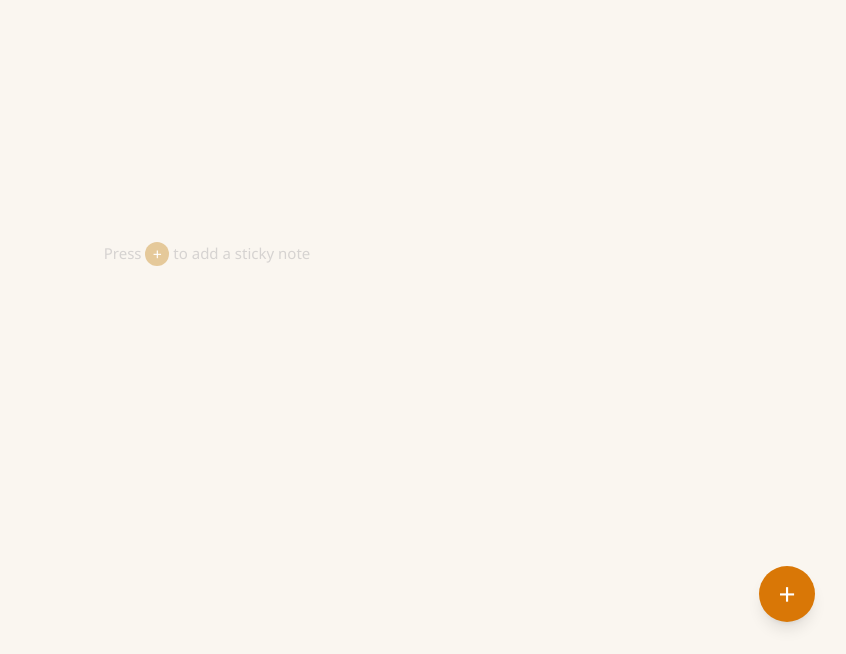
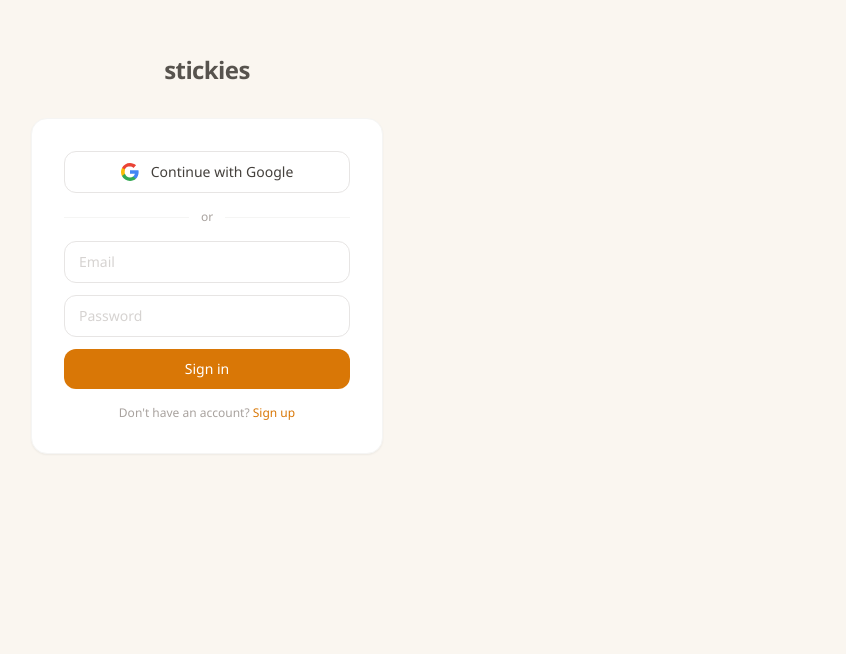
Before and after one commit to matthewhuang11/stickies, a React (Vite) app: page / in a window 1280 px wide. Shown: the part 146-800 px from the top of the page, without its empty margins (433-1279 px from the left). Built offline with nearby package versions, Linux system fonts and the light colour scheme; no server answers.

Commit message:
adding OAuth + login

```diff
--- a/package.json
+++ b/package.json
@@ -9,6 +9,7 @@
     "preview": "vite preview"
   },
   "dependencies": {
+    "@supabase/supabase-js": "^2.107.0",
     "@tiptap/extension-task-item": "^3.23.4",
     "@tiptap/extension-task-list": "^3.23.4",
     "@tiptap/react": "^3.23.4",
--- a/src/App.jsx
+++ b/src/App.jsx
@@ -1,5 +1,24 @@
+import { useState, useEffect } from 'react'
+import { supabase } from './lib/supabase'
 import Wall from './components/Wall'
+import LoginPage from './components/LoginPage'
 
 export default function App() {
-  return <Wall />
+  const [user, setUser] = useState(undefined) // undefined = loading
+
+  useEffect(() => {
+    supabase.auth.getSession().then(({ data: { session } }) => {
+      setUser(session?.user ?? null)
+    })
+
+    const { data: { subscription } } = supabase.auth.onAuthStateChange((_event, session) => {
+      setUser(session?.user ?? null)
+    })
+
+    return () => subscription.unsubscribe()
+  }, [])
+
+  if (user === undefined) return null
+
+  return user ? <Wall /> : <LoginPage />
 }
--- /dev/null
+++ b/src/components/LoginPage.jsx
@@ -0,0 +1,110 @@
+import { useState } from 'react'
+import { supabase } from '../lib/supabase'
+
+export default function LoginPage() {
+  const [mode, setMode] = useState('signin')
+  const [email, setEmail] = useState('')
+  const [password, setPassword] = useState('')
+  const [error, setError] = useState(null)
+  const [loading, setLoading] = useState(false)
+  const [message, setMessage] = useState(null)
+
+  async function handleGoogle() {
+    await supabase.auth.signInWithOAuth({
+      provider: 'google',
+      options: { redirectTo: window.location.origin },
+    })
+  }
+
+  async function handleSubmit(e) {
+    e.preventDefault()
+    setError(null)
+    setMessage(null)
+    setLoading(true)
+    if (mode === 'signin') {
+      const { error } = await supabase.auth.signInWithPassword({ email, password })
+      if (error) setError(error.message)
+    } else {
+      const { error } = await supabase.auth.signUp({ email, password })
+      if (error) setError(error.message)
+      else setMessage('Check your email to confirm your account.')
+    }
+    setLoading(false)
+  }
+
+  return (
+    <div className="min-h-screen flex items-center justify-center" style={{ backgroundColor: '#faf6f0' }}>
+      <div className="w-full max-w-sm px-4">
+        <h1 className="text-2xl font-semibold text-stone-600 text-center mb-8 tracking-tight">stickies</h1>
+
+        <div className="bg-white rounded-2xl shadow-sm border border-stone-100 p-8 space-y-4">
+          <button
+            onClick={handleGoogle}
+            className="w-full flex items-center justify-center gap-3 px-4 py-2.5 border border-stone-200 rounded-xl text-stone-700 text-sm font-medium hover:bg-stone-50 transition-colors"
+          >
+            <GoogleIcon />
+            Continue with Google
+          </button>
+
+          <div className="flex items-center gap-3">
+            <hr className="flex-1 border-stone-100" />
+            <span className="text-xs text-stone-400">or</span>
+            <hr className="flex-1 border-stone-100" />
+          </div>
+
+          <form onSubmit={handleSubmit} className="space-y-3">
+            <input
+              type="email"
+              placeholder="Email"
+              value={email}
+              onChange={e => setEmail(e.target.value)}
+              required
+              className="w-full px-3.5 py-2.5 border border-stone-200 rounded-xl text-sm text-stone-700 placeholder:text-stone-300 focus:outline-none focus:border-amber-400 transition-colors"
+            />
+            <input
+              type="password"
+              placeholder="Password"
+              value={password}
+              onChange={e => setPassword(e.target.value)}
+              required
+              className="w-full px-3.5 py-2.5 border border-stone-200 rounded-xl text-sm text-stone-700 placeholder:text-stone-300 focus:outline-none focus:border-amber-400 transition-colors"
+            />
+
+            {error && <p className="text-xs text-red-500">{error}</p>}
+            {message && <p className="text-xs text-emerald-600">{message}</p>}
+
+            <button
+              type="submit"
+              disabled={loading}
+              className="w-full py-2.5 rounded-xl text-sm font-medium text-white transition-opacity disabled:opacity-50"
+              style={{ backgroundColor: '#d97706' }}
+            >
+              {loading ? '…' : mode === 'signin' ? 'Sign in' : 'Create account'}
+            </button>
+          </form>
+
+          <p className="text-center text-xs text-stone-400">
+            {mode === 'signin' ? "Don't have an account? " : 'Already have an account? '}
+            <button
+              onClick={() => { setMode(m => m === 'signin' ? 'signup' : 'signin'); setError(null); setMessage(null) }}
+              className="text-amber-600 hover:text-amber-700 transition-colors"
+            >
+              {mode === 'signin' ? 'Sign up' : 'Sign in'}
+            </button>
+          </p>
+        </div>
+      </div>
+    </div>
+  )
+}
+
+function GoogleIcon() {
+  return (
+    <svg width="18" height="18" viewBox="0 0 18 18" aria-hidden="true">
+      <path d="M17.64 9.2c0-.637-.057-1.251-.164-1.84H9v3.481h4.844c-.209 1.125-.843 2.078-1.796 2.717v2.258h2.908C16.658 14.013 17.64 11.706 17.64 9.2z" fill="#4285F4"/>
+      <path d="M9 18c2.43 0 4.467-.806 5.956-2.18l-2.908-2.259c-.806.54-1.837.86-3.048.86-2.344 0-4.328-1.584-5.036-3.711H.957v2.332C2.438 15.983 5.482 18 9 18z" fill="#34A853"/>
+      <path d="M3.964 10.71c-.18-.54-.282-1.117-.282-1.71s.102-1.17.282-1.71V4.958H.957C.347 6.173 0 7.548 0 9s.348 2.827.957 4.042l3.007-2.332z" fill="#FBBC05"/>
+      <path d="M9 3.58c1.321 0 2.508.454 3.44 1.345l2.582-2.58C13.463.891 11.426 0 9 0 5.482 0 2.438 2.017.957 4.958L3.964 6.29C4.672 4.163 6.656 3.58 9 3.58z" fill="#EA4335"/>
+    </svg>
+  )
+}
--- a/src/components/Wall.jsx
+++ b/src/components/Wall.jsx
@@ -2,8 +2,14 @@ import { useState, useEffect, useRef } from 'react'
 import { AnimatePresence, motion, useAnimate } from 'framer-motion'
 import { StickyNote } from './StickyNote'
 import { StickyEditor } from './StickyEditor'
-import { createSticky, loadStickies, saveStickies } from '../lib/stickies'
-import { loadTags, saveTags, createTag } from '../lib/tags'
+import { createSticky } from '../lib/stickies'
+import { createTag } from '../lib/tags'
+import { supabase } from '../lib/supabase'
+import {
+  fetchStickies, fetchTags,
+  insertSticky, updateSticky, deleteSticky,
+  insertTag, deleteTag, clearTagFromStickies,
+} from '../lib/db'
 
 const STICKY_SIZE = 160 // w-40 = 10rem
 // Trash can is fixed at bottom-left: left:32, bottom:32, size:56
@@ -54,8 +60,9 @@ function CrumpleBall({ startX, startY, color, onComplete }) {
 }
 
 export default function Wall() {
-  const [stickies, setStickies] = useState(() => loadStickies())
-  const [tags, setTags] = useState(() => loadTags())
+  const [stickies, setStickies] = useState([])
+  const [tags, setTags] = useState([])
+  const [loading, setLoading] = useState(true)
   const [filterTagId, setFilterTagId] = useState(null)
   const [editingId, setEditingId] = useState(null)
   const [editOrigin, setEditOrigin] = useState(null)
@@ -68,8 +75,12 @@ export default function Wall() {
   const toastTimer = useRef(null)
   const [trashScope, trashAnimate] = useAnimate()
 
-  useEffect(() => { saveStickies(stickies) }, [stickies])
-  useEffect(() => { saveTags(tags) }, [tags])
+  useEffect(() => {
+    Promise.all([fetchStickies(), fetchTags()])
+      .then(([s, t]) => { setStickies(s); setTags(t) })
+      .catch(err => console.error('load error:', err))
+      .finally(() => setLoading(false))
+  }, [])
 
   const editingSticky = editingId
     ? (pendingSticky?.id === editingId ? pendingSticky : stickies.find(s => s.id === editingId) ?? null)
@@ -89,6 +100,7 @@ export default function Wall() {
   function handleCreateTag(name, color) {
     const tag = createTag(name, color)
     setTags(prev => [tag, ...prev])
+    insertTag(tag)
     return tag
   }
 
@@ -97,6 +109,8 @@ export default function Wall() {
     setStickies(prev => prev.map(s => s.tagId === tagId ? { ...s, tagId: null } : s))
     setPendingSticky(prev => prev?.tagId === tagId ? { ...prev, tagId: null } : prev)
     setFilterTagId(prev => prev === tagId ? null : prev)
+    deleteTag(tagId)
+    clearTagFromStickies(tagId)
   }
 
   function handleEditStart(id) {
@@ -130,6 +144,7 @@ export default function Wall() {
     setEditingId(null)
     setEditOrigin(null)
     setStickies(prev => prev.filter(s => s.id !== id))
+    deleteSticky(id)
 
     if (rect) {
       setShowTrash(true)
@@ -169,6 +184,7 @@ export default function Wall() {
       next.splice(index, 0, sticky)
       return next
     })
+    insertSticky(sticky)
     deletedRef.current = null
     clearTimeout(toastTimer.current)
     setShowToast(false)
@@ -185,7 +201,11 @@ export default function Wall() {
   function handleEditorClose() {
     if (pendingSticky) {
       setStickies(prev => [...prev, pendingSticky])
+      insertSticky(pendingSticky)
       setPendingSticky(null)
+    } else {
+      const current = stickies.find(s => s.id === editingId)
+      if (current) updateSticky(current)
     }
     setEditingId(null)
     setEditOrigin(null)
@@ -216,7 +236,7 @@ export default function Wall() {
 
       {/* Empty state */}
       <AnimatePresence>
-        {stickies.length === 0 && !editingSticky && (
+        {stickies.length === 0 && !editingSticky && !loading && (
           <motion.div
             key="empty-state"
             initial={{ opacity: 0 }}
@@ -231,6 +251,14 @@ export default function Wall() {
           </motion.div>
         )}
       </AnimatePresence>
+
+      {/* Sign out */}
+      <button
+        onClick={() => supabase.auth.signOut()}
+        className="fixed top-3 left-4 z-10 text-[11px] text-stone-300 hover:text-stone-500 transition-colors"
+      >
+        sign out
+      </button>
 
       {/* + button */}
       <button
--- /dev/null
+++ b/src/lib/db.js
@@ -0,0 +1,93 @@
+import { supabase } from './supabase'
+
+function stickyFromRow(row) {
+  return {
+    id: row.id,
+    title: row.title,
+    mode: row.mode,
+    content: row.content,
+    color: row.color,
+    rotation: row.rotation,
+    createdAt: row.created_at,
+    completedAt: row.completed_at,
+    tagId: row.tag_id,
+  }
+}
+
+function stickyToRow(sticky) {
+  return {
+    id: sticky.id,
+    title: sticky.title,
+    mode: sticky.mode,
+    content: sticky.content,
+    color: sticky.color,
+    rotation: sticky.rotation,
+    created_at: sticky.createdAt,
+    completed_at: sticky.completedAt,
+    tag_id: sticky.tagId,
+  }
+}
+
+function tagFromRow(row) {
+  return { id: row.id, name: row.name, color: row.color, createdAt: row.created_at }
+}
+
+export async function fetchStickies() {
+  const { data, error } = await supabase
+    .from('stickies')
+    .select('*')
+    .order('created_at', { ascending: true })
+  if (error) throw error
+  return data.map(stickyFromRow)
+}
+
+export async function fetchTags() {
+  const { data, error } = await supabase
+    .from('tags')
+    .select('*')
+    .order('created_at', { ascending: false })
+  if (error) throw error
+  return data.map(tagFromRow)
+}
+
+export async function insertSticky(sticky) {
+  const { error } = await supabase.from('stickies').insert(stickyToRow(sticky))
+  if (error) console.error('insertSticky:', error)
+}
+
+export async function updateSticky(sticky) {
+  const { title, mode, content, color, rotation, completed_at, tag_id } = stickyToRow(sticky)
+  const { error } = await supabase
+    .from('stickies')
+    .update({ title, mode, content, color, rotation, completed_at, tag_id })
+    .eq('id', sticky.id)
+  if (error) console.error('updateSticky:', error)
+}
+
+export async function deleteSticky(id) {
+  const { error } = await supabase.from('stickies').delete().eq('id', id)
+  if (error) console.error('deleteSticky:', error)
+}
+
+export async function insertTag(tag) {
+  const { error } = await supabase.from('tags').insert({
+    id: tag.id,
+    name: tag.name,
+    color: tag.color,
+    created_at: tag.createdAt,
+  })
+  if (error) console.error('insertTag:', error)
+}
+
+export async function deleteTag(tagId) {
+  const { error } = await supabase.from('tags').delete().eq('id', tagId)
+  if (error) console.error('deleteTag:', error)
+}
+
+export async function clearTagFromStickies(tagId) {
+  const { error } = await supabase
+    .from('stickies')
+    .update({ tag_id: null })
+    .eq('tag_id', tagId)
+  if (error) console.error('clearTagFromStickies:', error)
+}
--- /dev/null
+++ b/src/lib/supabase.js
@@ -0,0 +1,6 @@
+import { createClient } from '@supabase/supabase-js'
+
+export const supabase = createClient(
+  import.meta.env.VITE_SUPABASE_URL,
+  import.meta.env.VITE_SUPABASE_ANON_KEY
+)
```
Also changed, not shown: 1 other file (tests, documents, lock files or other folders).
